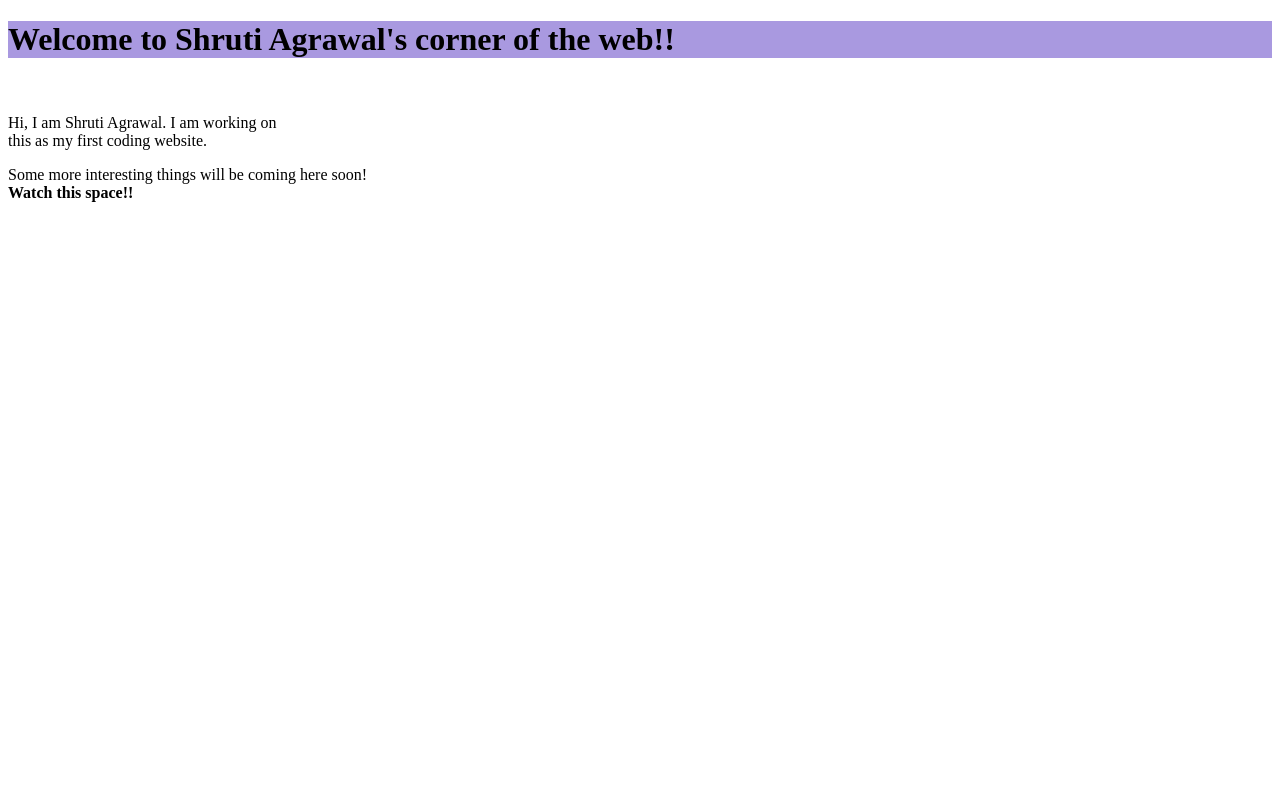
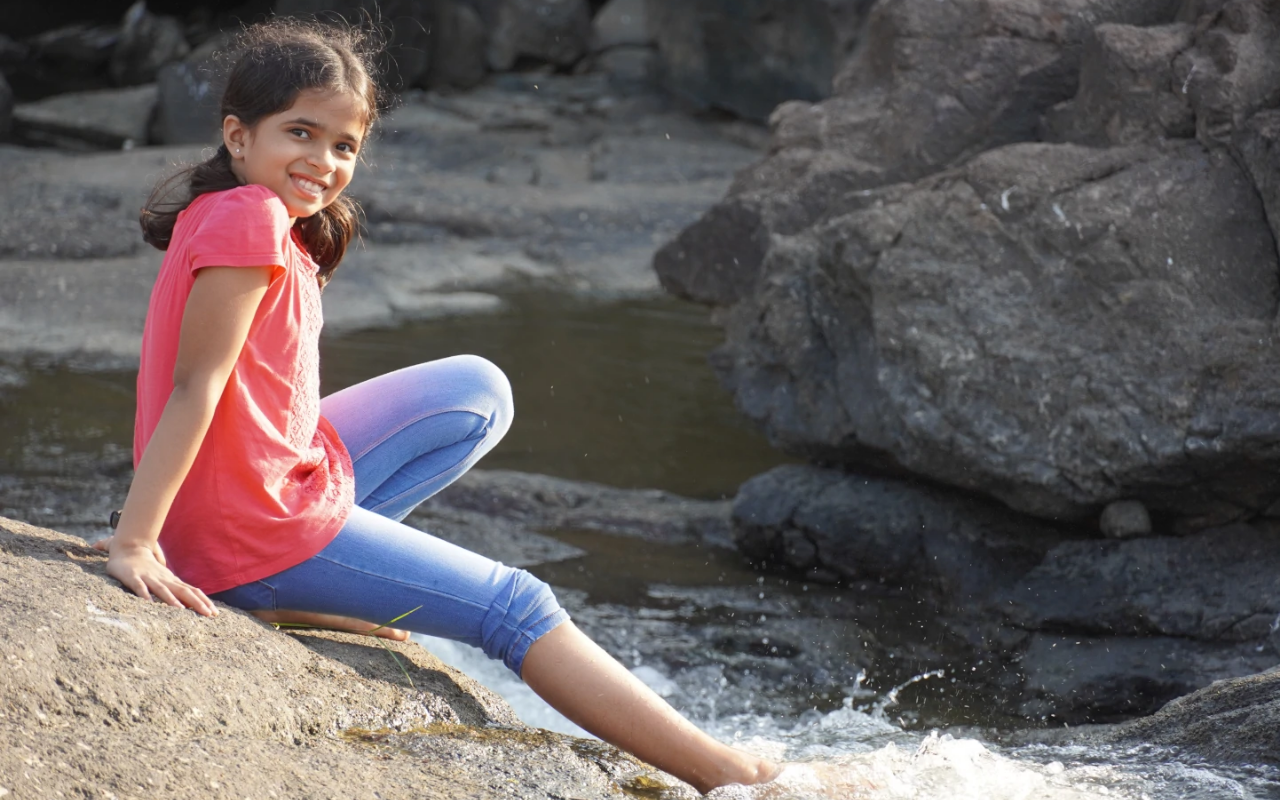
Before and after one commit to shruti-loodaloo/shrutiagrawal.me, a plain HTML site: page index.html in a window 1280 px wide. Drawn offline with Linux system fonts and the light colour scheme.

Commit message:
add image to the web page

```diff
--- a/index.html
+++ b/index.html
@@ -1,24 +1,29 @@
 <!DOCTYPE html>
 <html lang="en">
-<head>
-    <meta charset="UTF-8">
-    <meta http-equiv="X-UA-Compatible" content="IE=edge">
-    <meta name="viewport" content="width=device-width, initial-scale=1.0">
+  <head>
+    <meta charset="UTF-8" />
+    <meta http-equiv="X-UA-Compatible" content="IE=edge" />
+    <meta name="viewport" content="width=device-width, initial-scale=1.0" />
     <title>Document</title>
     <style>
-        h1 {
-            background-color: rgb(169, 153, 224);
-        }
+      body {
+        margin: 0;
+        padding: 0;
+      }
+
+      .background-image {
+        width: 100vw;
+        height: 100vh;
+        object-fit: cover;
+        object-position: 15%;
+      }
     </style>
-</head>
-<body>
-    <h1>Welcome to Shruti Agrawal's corner of the web!!</h1>
-    <br>
-    <p>Hi,
-        I am Shruti Agrawal. I am working on<br> this as my first coding website.
-    </p>
-    Some more interesting things will be coming here soon!
-    <br>
-    <strong>Watch this space!!</strong>
-</body>
+  </head>
+  <body>
+    <img
+      src="background-image.webp"
+      alt="A picture of Shruti sitting on rocks on the banks of a stream."
+      class="background-image"
+    />
+  </body>
 </html>
```
